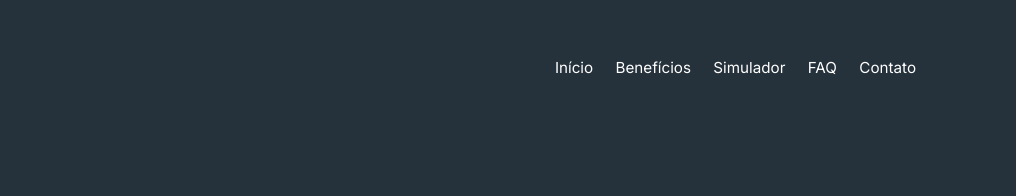
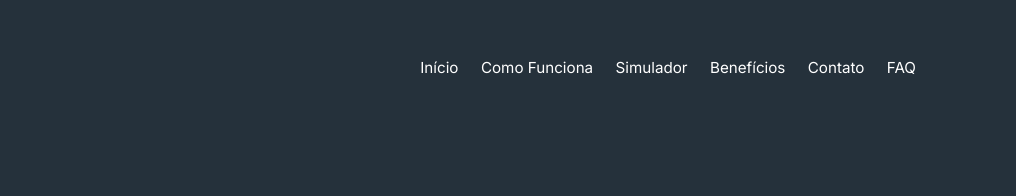
Before and after one commit to dcmeletrica-tech/dc-eletrica-site, a website: page public/index.html in a window 1280 px wide. Shown: the top 196 px of the page, 264-1280 px from the left. Drawn offline with Linux system fonts and the light colour scheme.

Commit message:
Reordena menu de navegação da lead page

```diff
--- a/public/index.html
+++ b/public/index.html
@@ -20,10 +20,11 @@
       <nav class="site-nav" aria-label="Navegação principal">
         <ul>
           <li><a href="#inicio">Início</a></li>
+          <li><a href="#como-funciona">Como Funciona</a></li>
+          <li><a href="#simulador">Simulador</a></li>
           <li><a href="#beneficios">Benefícios</a></li>
-          <li><a href="#simulador">Simulador</a></li>
+          <li><a href="#captura">Contato</a></li>
           <li><a href="#faq">FAQ</a></li>
-          <li><a href="#captura">Contato</a></li>
         </ul>
       </nav>
     </div>
```
Also changed, not shown: tests/e2e/navigation.spec.js (+7 -4 lines).
